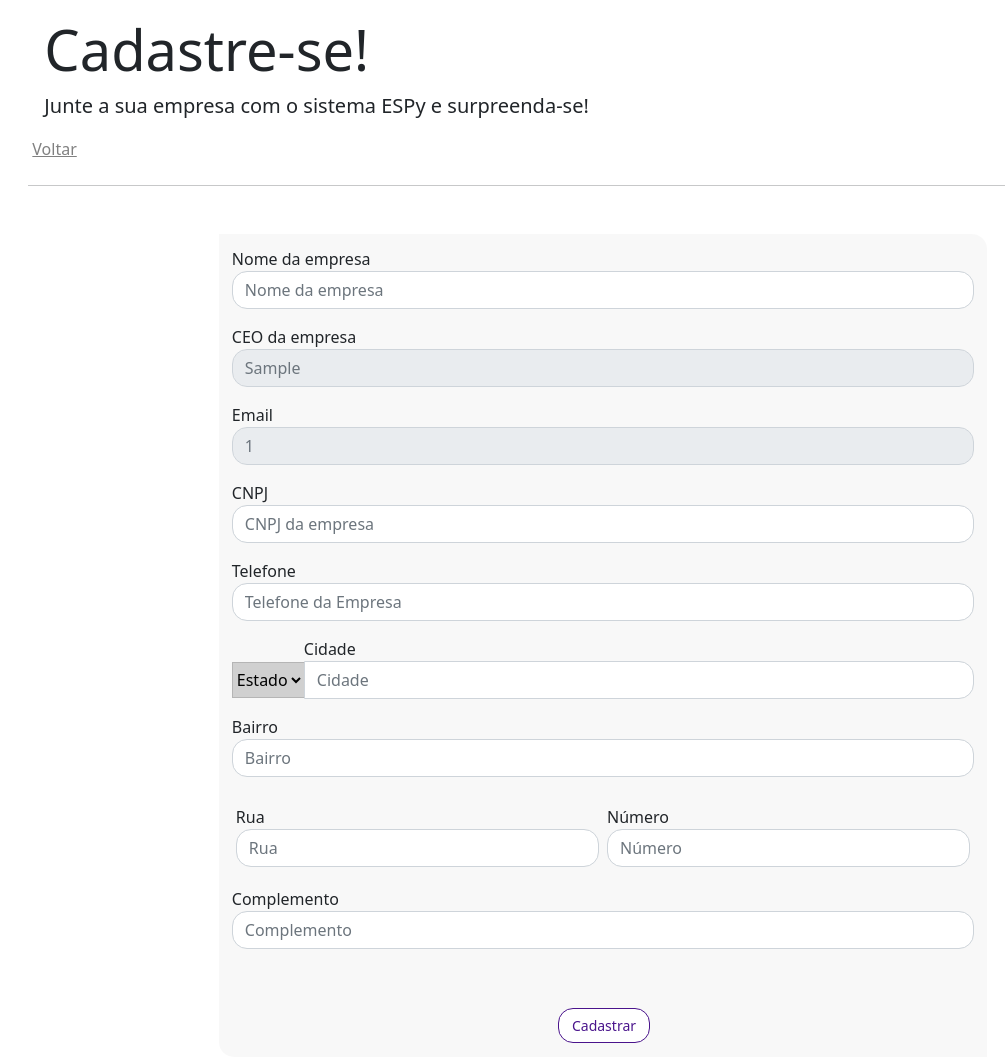
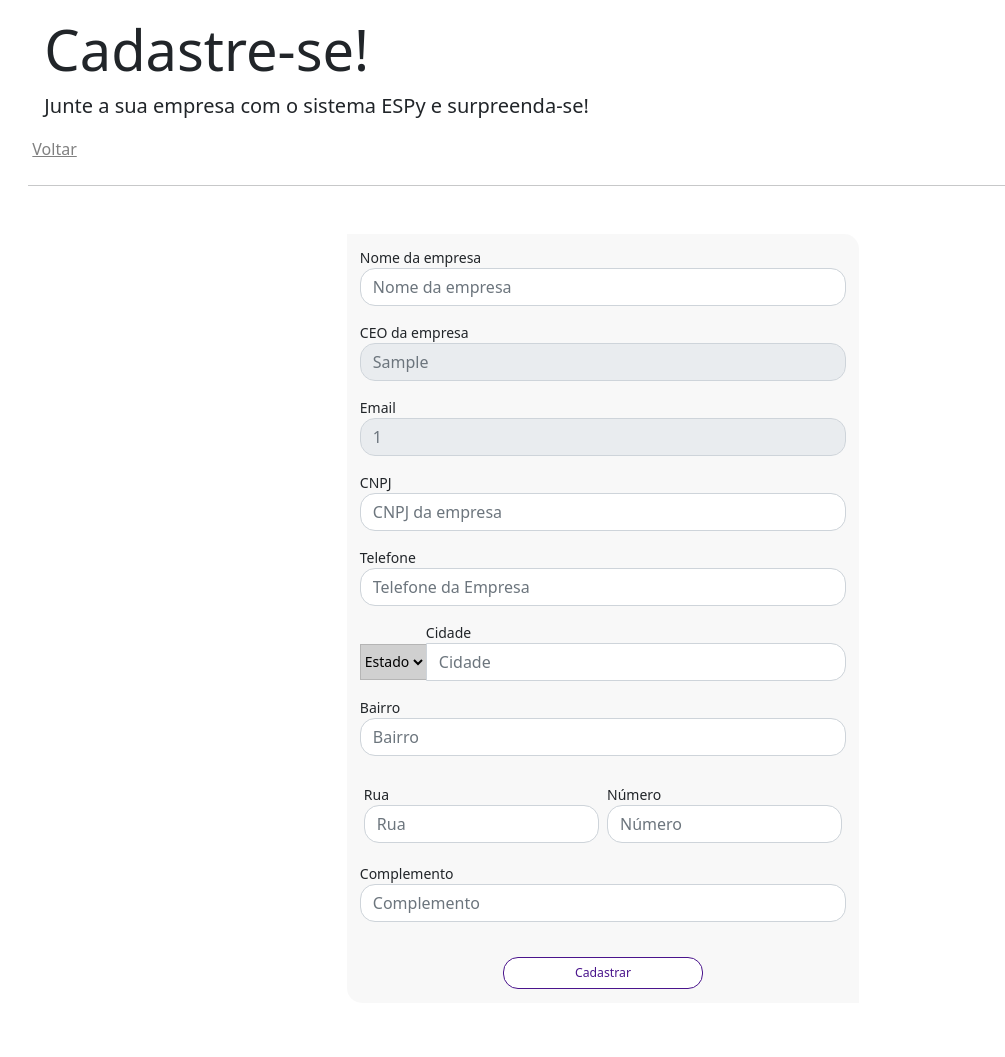
Before and after one commit to Giebmeyer/ESPy, a PHP site: page /ESPy_Web/Paginas/Empresa/CadastroEmpresa_Page.php in a window 1280 px wide. Shown: the whole page, without its empty margins (37-1042 px from the left). After the commit the page ends 989 px from the top, so only its background shows below. Run offline with PHP 8.4, Linux system fonts and the light colour scheme; the visitor is signed in with stand-in values (Sample User, id 1); some libraries are stand-ins or nearby versions.

Commit message:
alteração no código.

```diff
--- a/ESPy_Php/WEB/ESPy_login.php
+++ b/ESPy_Php/WEB/ESPy_login.php
@@ -66,7 +66,7 @@ if ($numrows > 0) {
 } else {
     unset($_SESSION['senha']);
     unset($_SESSION['email']);
-    header('location: ../../ESPy_Web/index.php');
+    header('location: ../../index.php');
     echo "Login ou Senha invalidos";
 }
 
--- a/ESPy_Web/Paginas/Empresa/CadastroEmpresa_Page.php
+++ b/ESPy_Web/Paginas/Empresa/CadastroEmpresa_Page.php
@@ -2,6 +2,7 @@
 <html lang="pt-br">
 <?php
 include "../../../ESPy_Php/WEB/ESPy_validaSessao.php";
+$email = $_SESSION['email'];
 ?>
 
 <head>
@@ -50,7 +51,7 @@ include "../../../ESPy_Php/WEB/ESPy_validaSessao.php";
 
                   <div class="form-group mt-3">
                       <label for="nome">Email</label>
-                      <input type="name" class="form-control" id="EmailCEOEmpresa" name="emailCeo" placeholder='.$_SESSION['email'].' disabled="">
+                      <input type="name" class="form-control" id="CEOEmpresa" name="ceo" placeholder='.$email.' disabled="">
                   </div>
 
                   <!-- From CNPJ -->
@@ -128,12 +129,8 @@ include "../../../ESPy_Php/WEB/ESPy_validaSessao.php";
                   </div>
 
                   <!-- Botão Cadastro -->
-                  <div class="container mt-4">
-                      <div class="row justify-content-md-center">
-                          <div class="col-md-auto ">
-                              <button type="submit" class="btn btn-primary" id="BtnLogin">Cadastrar</button>
-                          </div>
-                      </div>
+                  <div class="container-fluid" id="divBtnLogin">
+                      <input class="btn btn-primary" type="submit" id="BtnLogin" value="Cadastrar">
                   </div>
 
               </form>
--- a/ESPy_Web/Paginas/Empresa/entrarEmpresa_Page.php
+++ b/ESPy_Web/Paginas/Empresa/entrarEmpresa_Page.php
@@ -91,7 +91,7 @@ include "../../../ESPy_Php/WEB/ESPy_validaSessao.php";
                     </div>
                 </div>
             </div>
-            <div id="divBtnEntrarEmpresa"><button type="submit" class="btn btn-primary" id="btnEntrarEmpresa">Entrar</button></div>
+            <div id="divBtnEntrarEmpresa"><button type="submit" class="btn btn-primary" id="BtnLogin">Entrar</button></div>
         </form>
     </div>
 </body>
--- a/ESPy_Web/css/style.css
+++ b/ESPy_Web/css/style.css
@@ -124,11 +124,14 @@ a {
     border-color: rgb(74, 20, 140);
     border-radius: 15px;
     margin: 1px;
+    width: 200px;
+    max-width: 30vw;
     font-size: 0.875em;
-    display: block;
-    left: -60px;
     margin-top: 35px;
-    width: 100%;
+}
+
+#divBtnLogin{
+    text-align: center;
 }
 
 #BtnLogin:hover {
@@ -159,7 +162,8 @@ a {
     border-bottom-left-radius: 15px;
     font-size: 0.875em;
     display: block;
-    min-width: 300px;
+    width: 40%;
+    min-width: 400px;
 }
 
 #SenhaCodastro {
@@ -176,7 +180,7 @@ a {
 #UF {
     transition: 1s;
     height: 36px;
-    margin-top: 25px;
+    margin-top: 22px;
     background-color: rgba(128, 128, 128, 0.342);
     border-color: rgba(128, 128, 128, 0.342);
 }
@@ -306,7 +310,10 @@ a {
     background-color: rgba(128, 128, 128, 0.060);
     border-top-right-radius: 15px;
     border-bottom-left-radius: 15px;
-    width: 60vw;
+    font-size: 0.875em;
+    display: block;
+    width: 40%;
+    min-width: 400px;
 }
 
 #btnCadastrarEmpresa {
--- a/index.php
+++ b/index.php
@@ -48,7 +48,7 @@
             </div>
 
             <!-- Botão login -->
-            <div class="col-md-auto row justify-content-md-center container-fluid">
+            <div class="container-fluid" id="divBtnLogin">
                 <input class="btn btn-primary" type="submit" id="BtnLogin" value="Entrar">
             </div>
 
```
Also changed, not shown: ESPy_Web/Paginas/Usuario/CadastroUsuario_Page.html (+5 -6 lines), 1 other file.
